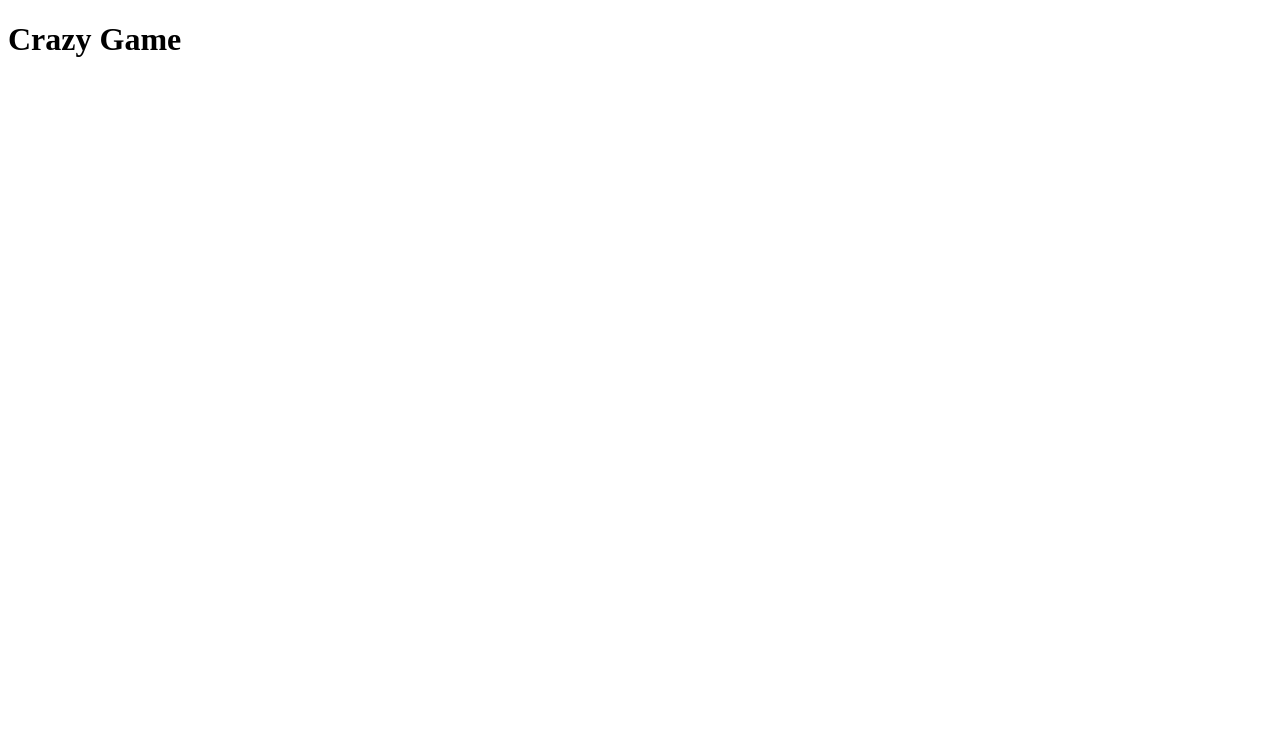
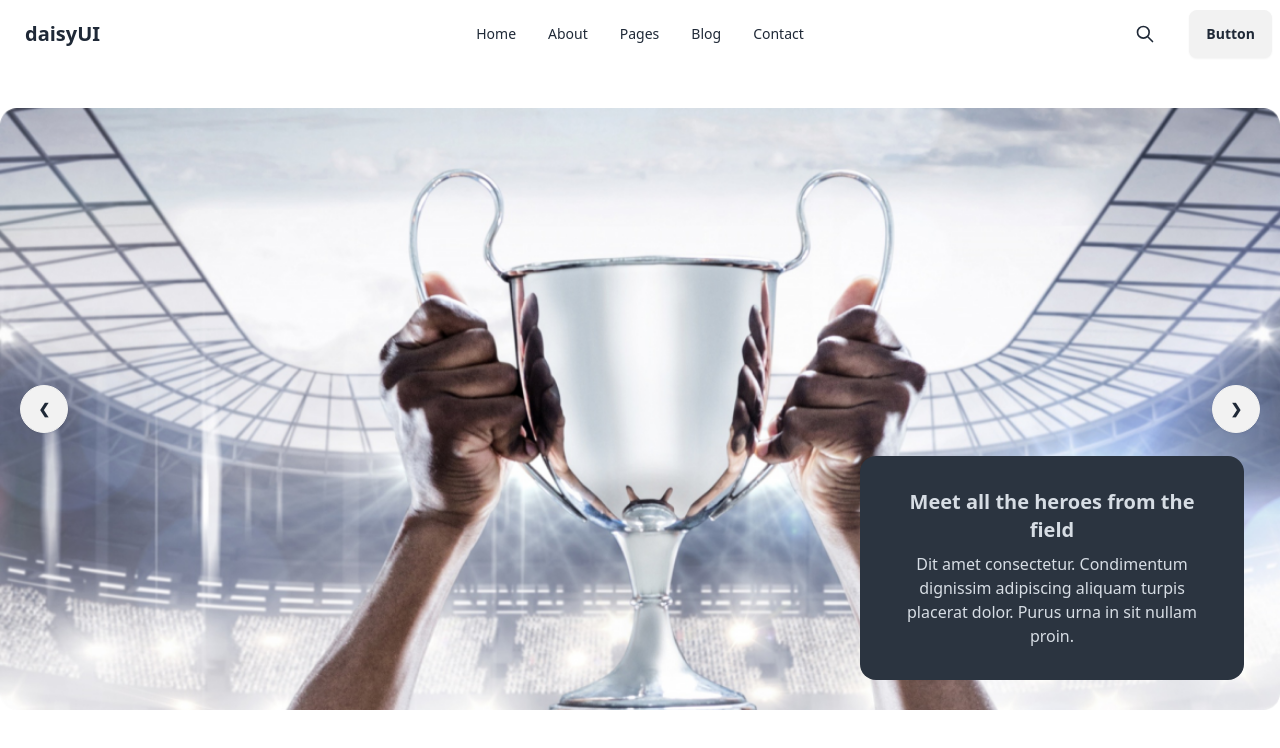
Before and after one commit to tnayem/crazy-games, a plain HTML site: page index.html in a window 1280 px wide. Drawn offline with nearby package versions, Linux system fonts and the light colour scheme.

Commit message:
header section compleate

```diff
--- a/index.html
+++ b/index.html
@@ -1,11 +1,106 @@
 <!DOCTYPE html>
 <html lang="en">
+
 <head>
     <meta charset="UTF-8">
     <meta name="viewport" content="width=device-width, initial-scale=1.0">
     <title>Document</title>
+    <!-- Tailwind and daisiui link -->
+    <link href="https://cdn.jsdelivr.net/npm/daisyui@4.6.0/dist/full.min.css" rel="stylesheet" type="text/css" />
+    <script src="https://cdn.tailwindcss.com"></script>
 </head>
+
 <body>
-    <h1>Crazy Game</h1>
+    <!-- Header Section start -->
+    <header>
+        <!-- navbar section -->
+        <section class="container mx-auto">
+            <div class="navbar bg-base-100">
+                <div class="navbar-start">
+                    <div class="dropdown">
+                        <div tabindex="0" role="button" class="btn btn-ghost lg:hidden">
+                            <svg xmlns="http://www.w3.org/2000/svg" class="h-5 w-5" fill="none" viewBox="0 0 24 24"
+                                stroke="currentColor">
+                                <path stroke-linecap="round" stroke-linejoin="round" stroke-width="2"
+                                    d="M4 6h16M4 12h8m-8 6h16" />
+                            </svg>
+                        </div>
+                        <ul tabindex="0"
+                            class="menu menu-sm dropdown-content mt-3 z-[1] p-2 shadow bg-base-100 rounded-box w-52">
+                            <li><a>Home</a></li>
+                            <li><a>About</a></li>
+                            <li><a>Pages</a></li>
+                            <li><a>Blog</a></li>
+                            <li><a>Contact</a></li>
+                        </ul>
+                    </div>
+                    <a class="btn btn-ghost text-xl">daisyUI</a>
+                </div>
+                <div class="navbar-center hidden lg:flex">
+                    <ul class="menu menu-horizontal px-1">
+                        <li><a>Home</a></li>
+                        <li><a>About</a></li>
+                        <li><a>Pages</a></li>
+                        <li><a>Blog</a></li>
+                        <li><a>Contact</a></li>
+                    </ul>
+                </div>
+
+                <div class="navbar-end">
+                    <button class="btn btn-ghost btn-circle">
+                        <svg xmlns="http://www.w3.org/2000/svg" class="h-5 w-5" fill="none" viewBox="0 0 24 24"
+                            stroke="currentColor">
+                            <path stroke-linecap="round" stroke-linejoin="round" stroke-width="2"
+                                d="M21 21l-6-6m2-5a7 7 0 11-14 0 7 7 0 0114 0z" />
+                        </svg>
+                    </button>
+                    <a class="btn ml-5">Button</a>
+                </div>
+            </div>
+        </section>
+        <!-- Header Banner Section -->
+        <section class="container mx-auto mt-10 lg:relative">
+            <div class="carousel w-full">
+                <div id="slide1" class="carousel-item relative w-full">
+                    <img src="./Images/1.png" class="w-full" />
+                    <div class="absolute flex justify-between transform -translate-y-1/2 left-5 right-5 top-1/2">
+                        <a href="#slide4" class="btn btn-circle">❮</a>
+                        <a href="#slide2" class="btn btn-circle">❯</a>
+                    </div>
+                </div>
+                <div id="slide2" class="carousel-item relative w-full">
+                    <img src="./Images/b1.jpg" class="w-full" />
+                    <div class="absolute flex justify-between transform -translate-y-1/2 left-5 right-5 top-1/2">
+                        <a href="#slide1" class="btn btn-circle">❮</a>
+                        <a href="#slide3" class="btn btn-circle">❯</a>
+                    </div>
+                </div>
+                <div id="slide3" class="carousel-item relative w-full">
+                    <img src="./Images/b2.jpg" class="w-full" />
+                    <div class="absolute flex justify-between transform -translate-y-1/2 left-5 right-5 top-1/2">
+                        <a href="#slide2" class="btn btn-circle">❮</a>
+                        <a href="#slide4" class="btn btn-circle">❯</a>
+                    </div>
+                </div>
+                <div id="slide4" class="carousel-item relative w-full">
+                    <img src="./Images/b3.jpg" class="w-full" />
+                    <div class="absolute flex justify-between transform -translate-y-1/2 left-5 right-5 top-1/2">
+                        <a href="#slide3" class="btn btn-circle">❮</a>
+                        <a href="#slide1" class="btn btn-circle">❯</a>
+                    </div>
+                </div>
+            </div>
+            <div class="lg:absolute lg:bottom-9 lg:right-9 sm:mt-9">
+                <div class="card lg:w-96 bg-neutral text-neutral-content">
+                    <div class="card-body lg:items-center lg:text-center">
+                        <h4 class="text-xl font-semibold">Meet all the heroes from the field</h4>
+                        <p>Dit amet consectetur. Condimentum dignissim adipiscing aliquam turpis placerat dolor. Purus urna in sit nullam proin. </p>
+                    </div>
+                </div>
+            </div>
+        </section>
+    </header>
+    <!-- Header Section end -->
 </body>
+
 </html>
--- /dev/null
+++ b/tailwind.config.js
@@ -0,0 +1,8 @@
+/** @type {import('tailwindcss').Config} */
+module.exports = {
+    content: ["./src/**/*.{html,js}"],
+    theme: {
+      extend: {},
+    },
+    plugins: [],
+  }
```
Also changed, not shown: Images/1.png (added), Images/10.png (added), Images/11.png (added), Images/2.png (added), Images/3.png (added), Images/4.png (added), Images/5.png (added), Images/6.png (added), Images/7.png (added), Images/8.png (added), Images/9.png (added), Images/Group 1171275317.png (added), Images/Group 1171275318.png (added), Images/Group 1171275321.png (added), 3 more files.
